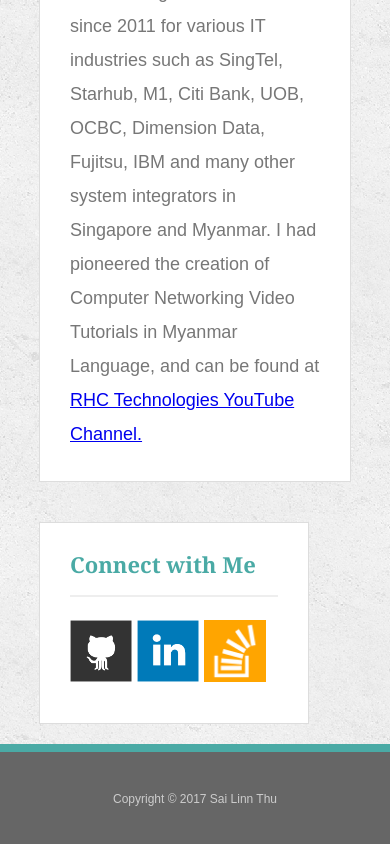
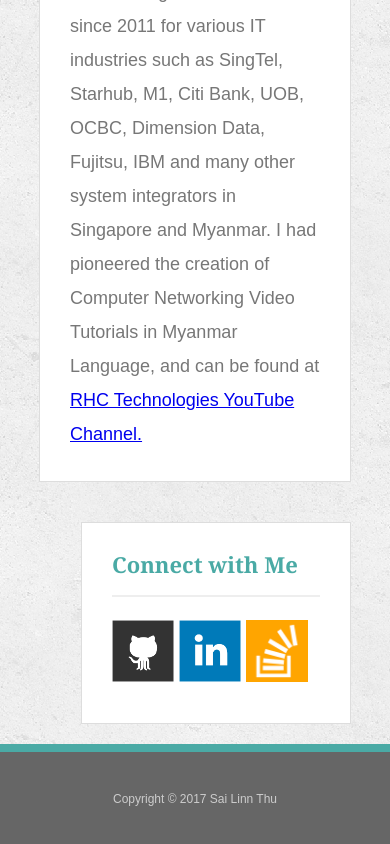
Before and after one commit to sailinnthu/Responsive-Portfolio, a plain HTML site: page index.html in a window 390 px wide. Shown: the part 1201-2045 px from the top of the page. Drawn offline with Linux system fonts and the light colour scheme.

```diff
--- a/assets/css/style.css
+++ b/assets/css/style.css
@@ -275,4 +275,13 @@
   margin-top: 10px;
   margin-right: 25px;
 }
+.sidebar {
+  float: right;
+  width: 100%;
+  max-width: 270px;
+  padding: 30px;
+  margin-bottom: 20px;
+  background: #fff;
+  border: 1px solid #ddd;
 }
+}
```
